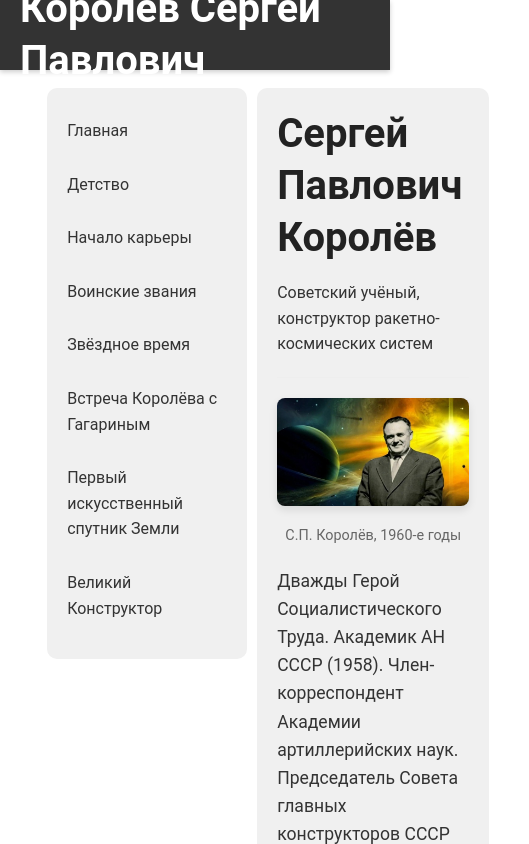
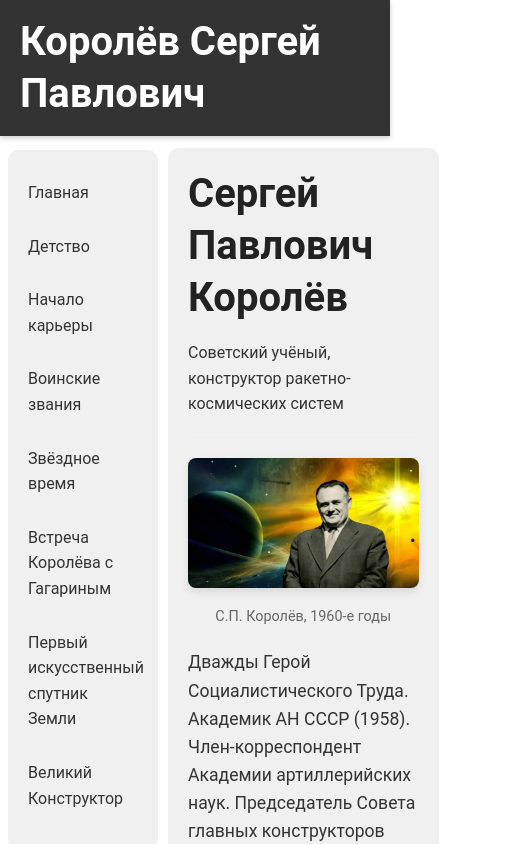
Before and after one commit to gazdamir1/korolev, a React (Vite) app: page / in a window 390 px wide. Shown: the top 844 px of the page, 529 px wide, since content can reach past the window. Built offline with nearby package versions, Linux system fonts and the light colour scheme.

Commit message:
adaptive

```diff
--- a/src/App.module.scss
+++ b/src/App.module.scss
@@ -11,6 +11,11 @@
   display: flex; /* Добавляем flex для выравнивания */
   justify-content: center;
   gap: 10px;
+  @media (max-width: 768px) {
+    margin-top: 0;
+    padding: 0;
+    justify-content: start;
+  }
 }
 
 .container {
@@ -18,4 +23,8 @@
   width: 40%;
   background-color: #f0f0f0;
   border-radius: 10px;
+  @media (max-width: 768px) {
+    margin-top: 140px;
+    width: 100%;
+  }
 }
--- a/src/components/Header/Header.module.scss
+++ b/src/components/Header/Header.module.scss
@@ -15,4 +15,7 @@
     color: white;
     margin: 1rem 0;
   }
+  @media (max-width: 768px) {
+    height: auto;
+  }
 }
--- a/src/components/Sidebar/Sidebar.module.scss
+++ b/src/components/Sidebar/Sidebar.module.scss
@@ -7,6 +7,10 @@
   position: sticky; // Закрепляем сайдбар
   top: 80px; // Отступ сверху (высота шапки + отступ)
   align-self: flex-start;
+  @media (max-width: 768px) {
+    top: 150px;
+    width: 150px;
+  }
 }
 
 .sidebar ul {
```
